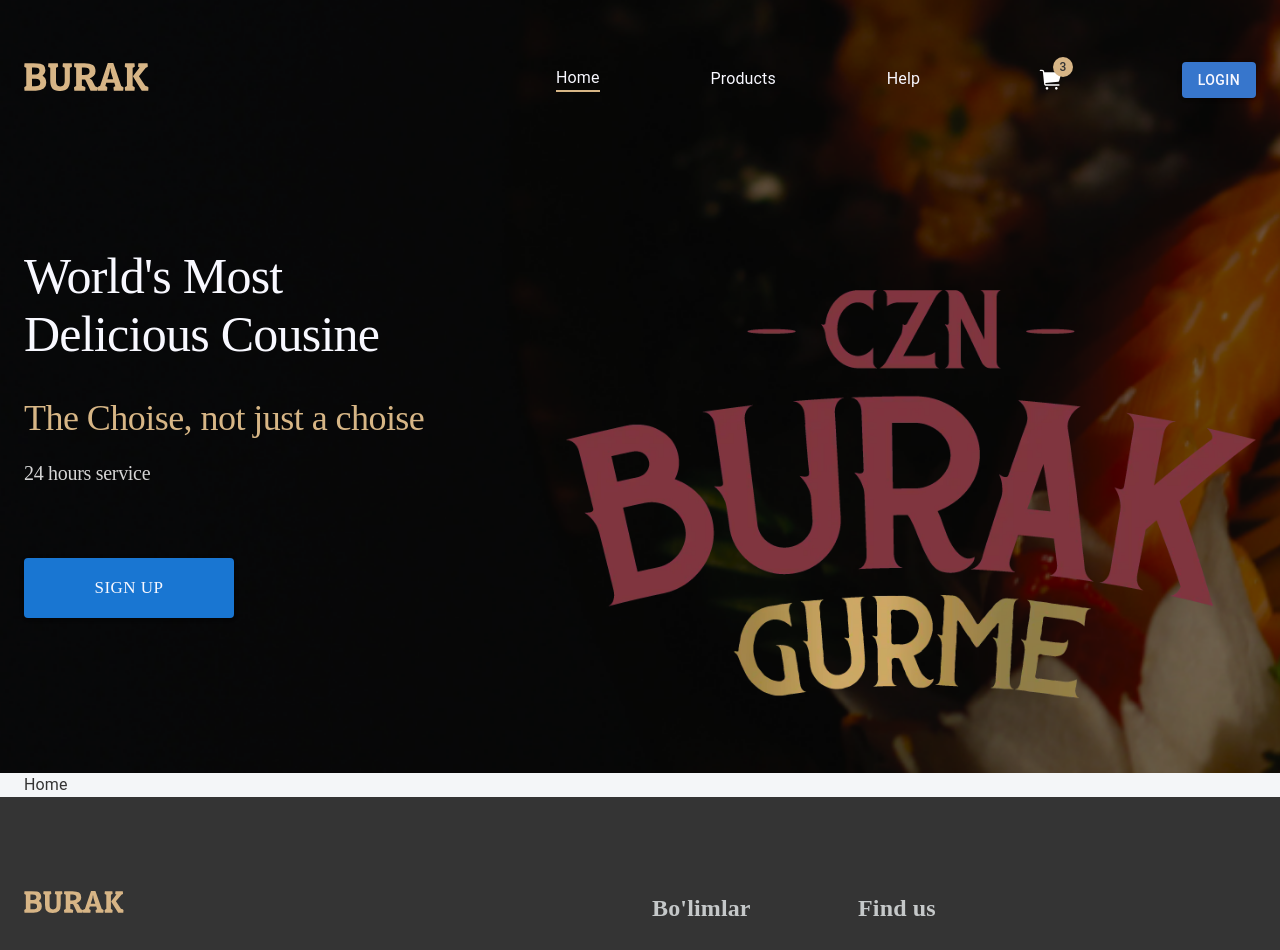
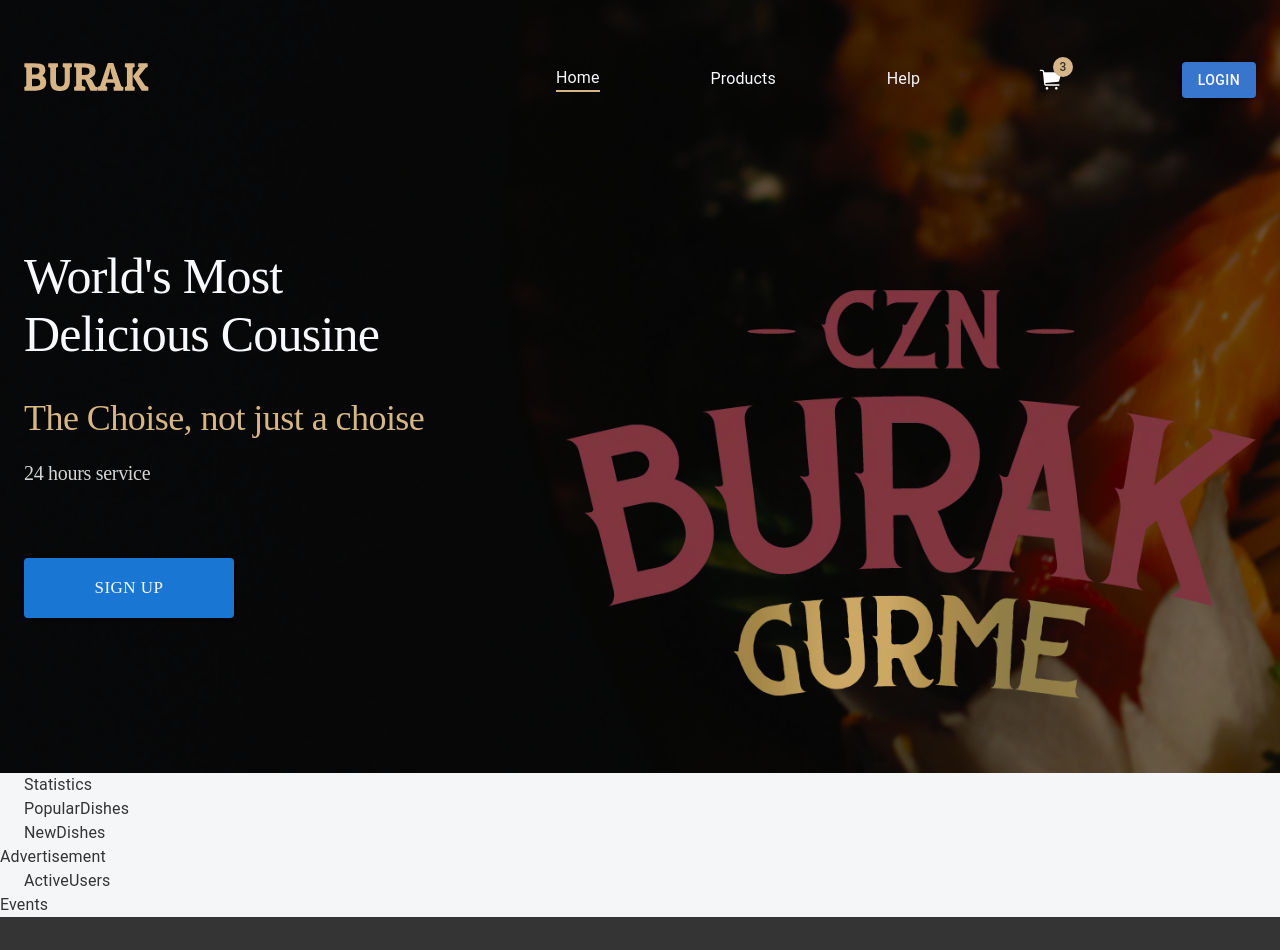
Before and after one commit to XushnidMamatqosimov/burak-react, a React (Create React App) app: page / in a window 1280 px wide. Shown: the top 950 px of the page. Built offline with nearby package versions, Linux system fonts and the light colour scheme.

Commit message:
feat: organize homepage related sectional components

```diff
--- /dev/null
+++ b/src/app/screen/homePage/ActiveUsers.tsx
@@ -0,0 +1,10 @@
+import React from "react";
+import { Container } from "@mui/material";
+
+export default function ActiveUsers() {
+    return (
+        <div>
+            <Container>ActiveUsers</Container>
+        </div>
+    );
+}
--- /dev/null
+++ b/src/app/screen/homePage/Advertisement.tsx
@@ -0,0 +1,5 @@
+import React from "react";
+
+export default function Advertisement(){
+    return <div>Advertisement</div>
+}
--- /dev/null
+++ b/src/app/screen/homePage/Events.tsx
@@ -0,0 +1,5 @@
+import React from "react";
+
+export default function Events(){
+    return <div>Events</div>
+}
--- /dev/null
+++ b/src/app/screen/homePage/NewDishes.tsx
@@ -0,0 +1,11 @@
+import { Container } from "@mui/material";
+import React from "react";
+
+
+export default function NewDishes() {
+    return (
+        <div>
+            <Container>NewDishes</Container>
+        </div>
+    );
+}
--- /dev/null
+++ b/src/app/screen/homePage/PopularDishes.tsx
@@ -0,0 +1,10 @@
+import React from "react";
+import { Container } from "@mui/material";
+
+export default function PopularDishes() {
+    return (
+        <div>
+            <Container>PopularDishes</Container>
+        </div>
+    );
+}
--- /dev/null
+++ b/src/app/screen/homePage/Statistics.tsx
@@ -0,0 +1,10 @@
+import React from "react";
+import { Container } from "@mui/material";
+
+export default function Statistics() {
+    return (
+        <div>
+            <Container>Statistics</Container>
+        </div>
+    );
+}
--- a/src/app/screen/homePage/index.tsx
+++ b/src/app/screen/homePage/index.tsx
@@ -1,5 +1,18 @@
-import {Container} from "@mui/material"
+import React from "react";
+import Statistics from "./Statistics"
+import PopularDishes from "./PopularDishes"
+import NewDishes from "./NewDishes"
+import Advertisement from "./Advertisement"
+import ActiveUsers from "./ActiveUsers"
+import Events from "./Events"
 
-export default function HomePage(){
-    return <Container>Home</Container>
+export default function HomePage() {
+    return <div className={"hoomepage"}>
+        <Statistics />
+        <PopularDishes />
+        <NewDishes />
+        <Advertisement />
+        <ActiveUsers />
+        <Events />
+    </div>
 }
--- /dev/null
+++ b/src/css/home.css
@@ -0,0 +1,4 @@
+.homepage{
+    width: 100%;
+    height: auto;
+}
```
